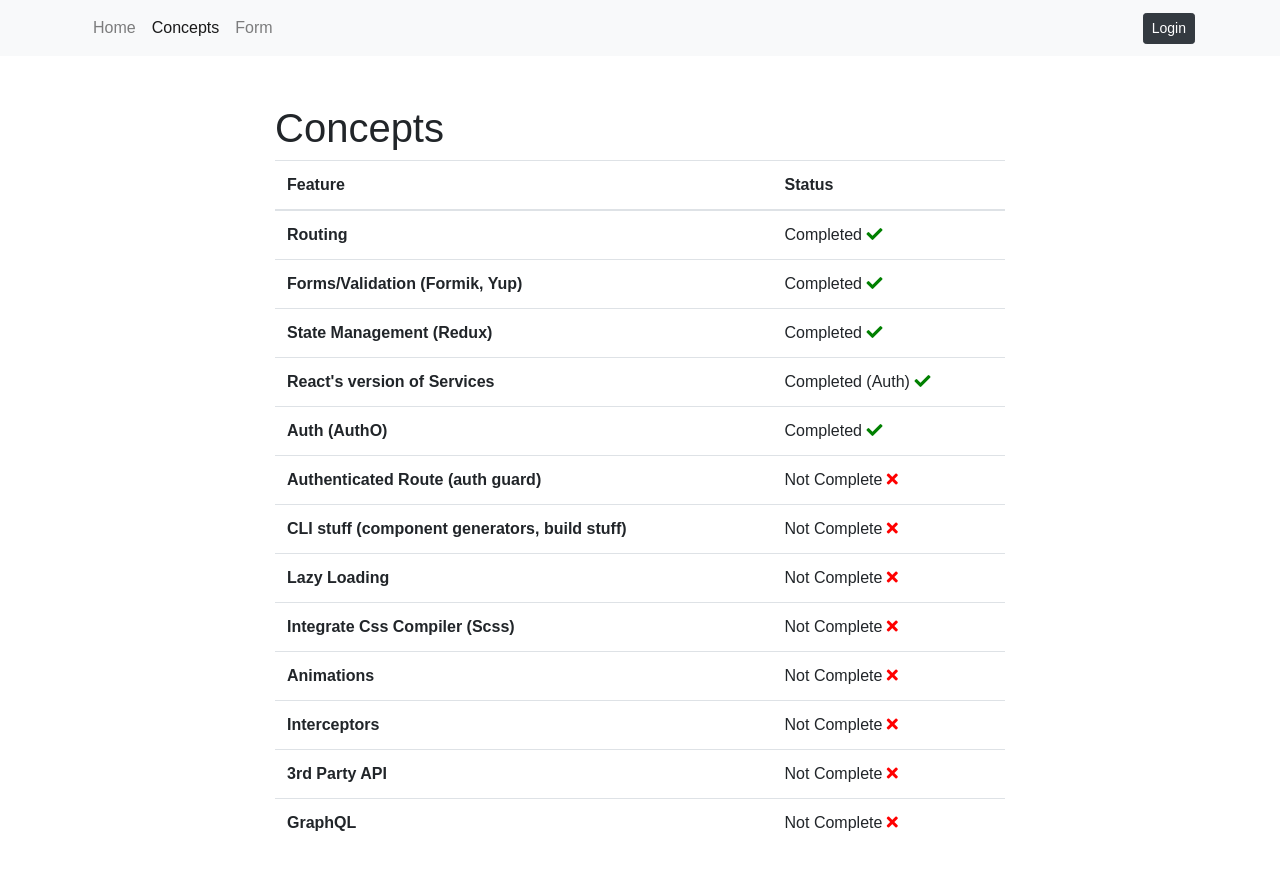
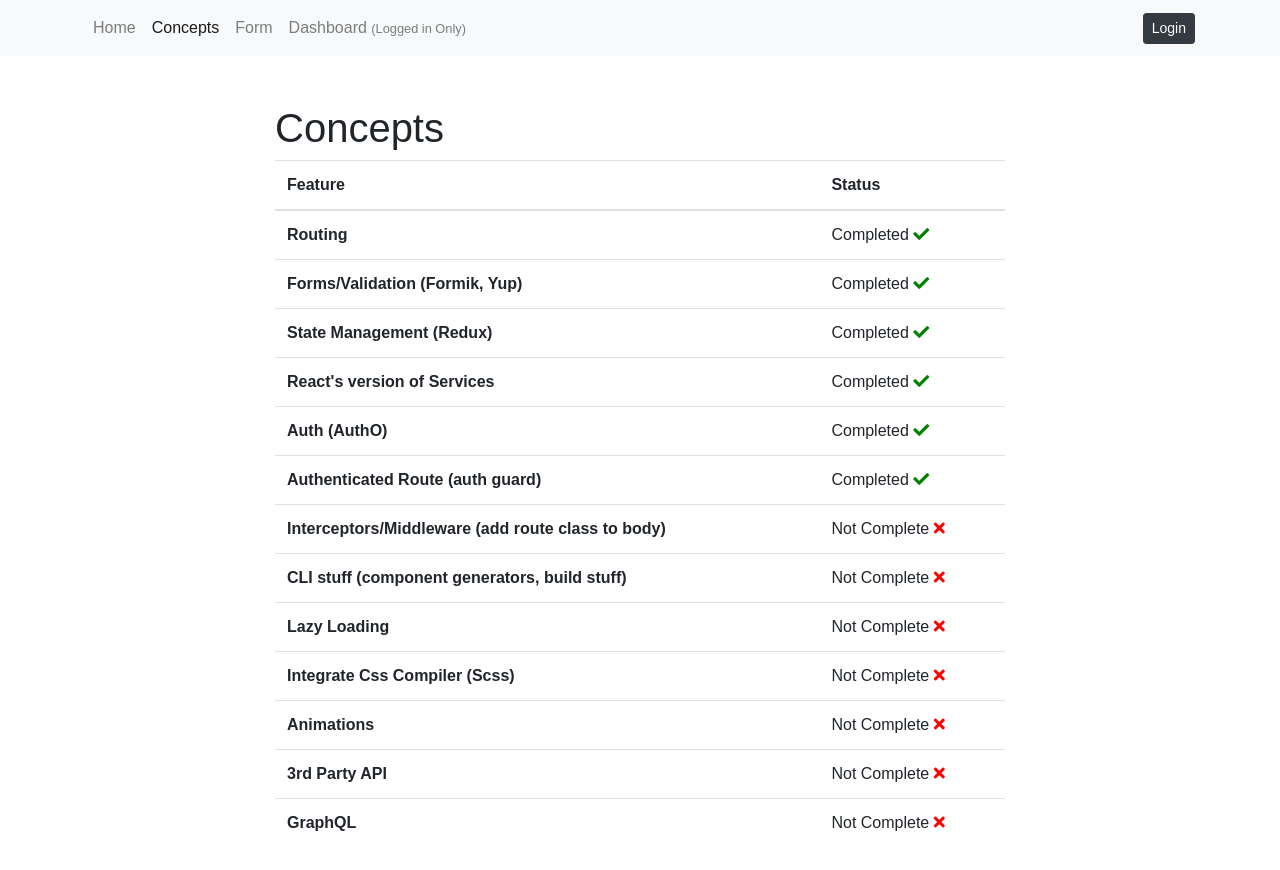
Before and after one commit to jeffharris23/React-Concept, a React (Create React App) app: page /concepts in a window 1280 px wide. Shown: the top 870 px of the page. Built offline with nearby package versions, Linux system fonts and the light colour scheme; what auth0-js would draw is missing.

Commit message:
Protected Route Implemented

```diff
--- a/package.json
+++ b/package.json
@@ -7,6 +7,7 @@
     "auth0-js": "^9.4.2",
     "classnames": "^2.2.5",
     "formik": "^0.11.11",
+    "history": "^4.7.2",
     "lodash": "^4.17.5",
     "mobx": "^4.1.1",
     "react": "^16.3.1",
--- /dev/null
+++ b/src/components/ConceptRow.jsx
@@ -0,0 +1,28 @@
+import React from 'react'
+class ConceptRow extends React.Component {
+    render() {
+      return (
+        <tr>
+            <th scope="row">{ this.props.name }</th>
+
+                {
+                    this.props.status === 'Completed' && (
+                        <td>
+                            Completed <i className="fas fa-check green"></i>
+                        </td>
+                    )
+                }
+                {
+                    this.props.status !== 'Completed' && (
+                        <td>
+                            Not Complete <i className="fas fa-times red"></i>
+                        </td>
+                    )
+                }
+
+        </tr>
+      );
+    }
+  }
+
+  export default ConceptRow;
--- /dev/null
+++ b/src/components/PrivateRoute.jsx
@@ -0,0 +1,30 @@
+import React from 'react'
+import {
+  BrowserRouter as Router,
+  Route,
+  Link,
+  Redirect,
+  withRouter
+} from 'react-router-dom'
+
+
+class PrivateRoute extends React.Component {
+  constructor(props) {
+    super(props);
+    console.log(props);
+  }
+
+
+  render() {
+    return (
+
+    <Route render={(props) => (
+        this.props.auth.isAuthenticated() === true
+        ? <this.props.component {...props} auth={this.props.auth} />
+        : <Redirect to='/login'/>
+    )} />
+    );
+  }
+}
+
+export default PrivateRoute;
--- a/src/pages/Callback.jsx
+++ b/src/pages/Callback.jsx
@@ -7,7 +7,7 @@ class Callback extends React.Component {
     super(props);
 
       if (/access_token|id_token|error/.test(window.location.hash)) {
-        this.props.auth.handleAuthentication();
+        props.auth.handleAuthentication();
       }
   }
 
--- a/src/pages/Concepts.jsx
+++ b/src/pages/Concepts.jsx
@@ -1,4 +1,5 @@
-import * as React from 'react';
+import React from 'react';
+import ConceptRow from '../components/ConceptRow';
 
 class Concepts extends React.Component {
   render() {
@@ -13,60 +14,19 @@ class Concepts extends React.Component {
                 </tr>
               </thead>
               <tbody>
-                <tr>
-                  <th scope="row">Routing</th>
-                  <td>Completed <i className="fas fa-check green"></i></td>
-                </tr>
-                <tr>
-                  <th scope="row">Forms/Validation (Formik, Yup)</th>
-                  <td>Completed <i className="fas fa-check green"></i></td>
-                </tr>
-                <tr>
-                  <th scope="row">State Management (Redux)</th>
-                  <td>Completed <i className="fas fa-check green"></i></td>
-                </tr>
-                <tr>
-                  <th scope="row">React's version of Services</th>
-                  <td>Completed (Auth) <i className="fas fa-check green"></i></td>
-                </tr>
-                <tr>
-                  <th scope="row">Auth (AuthO)</th>
-                  <td>Completed <i className="fas fa-check green"></i></td>
-                </tr>
-                <tr>
-                  <th scope="row">Authenticated Route (auth guard)</th>
-                  <td>Not Complete <i className="fas fa-times red"></i></td>
-                </tr>
-                <tr>
-                  <th scope="row">CLI stuff (component generators, build stuff)</th>
-                  <td>Not Complete <i className="fas fa-times red"></i></td>
-                </tr>
-                <tr>
-                  <th scope="row">Lazy Loading</th>
-                  <td>Not Complete <i className="fas fa-times red"></i></td>
-                </tr>
-                <tr>
-                  <th scope="row">Integrate Css Compiler (Scss)</th>
-                  <td>Not Complete <i className="fas fa-times red"></i></td>
-                </tr>
-                <tr>
-                  <th scope="row">Animations</th>
-                  <td>Not Complete <i className="fas fa-times red"></i></td>
-                </tr>
-
-                <tr>
-                  <th scope="row">Interceptors</th>
-                  <td>Not Complete <i className="fas fa-times red"></i></td>
-                </tr>
-                <tr>
-                  <th scope="row">3rd Party API</th>
-                  <td>Not Complete <i className="fas fa-times red"></i></td>
-                </tr>
-
-                <tr>
-                  <th scope="row">GraphQL</th>
-                  <td>Not Complete <i className="fas fa-times red"></i></td>
-                </tr>
+                <ConceptRow name="Routing" status="Completed"/>
+                <ConceptRow name="Forms/Validation (Formik, Yup)" status="Completed"/>
+                <ConceptRow name="State Management (Redux)" status="Completed"/>
+                <ConceptRow name="React's version of Services" status="Completed"/>
+                <ConceptRow name="Auth (AuthO)" status="Completed"/>
+                <ConceptRow name="Authenticated Route (auth guard)" status="Completed"/>
+                <ConceptRow name="Interceptors/Middleware (add route class to body)" status="Incomplete"/>
+                <ConceptRow name="CLI stuff (component generators, build stuff)" status="Incomplete"/>
+                <ConceptRow name="Lazy Loading" status="Incomplete"/>
+                <ConceptRow name="Integrate Css Compiler (Scss)" status="Incomplete"/>
+                <ConceptRow name="Animations" status="Incomplete"/>
+                <ConceptRow name="3rd Party API" status="Incomplete"/>
+                <ConceptRow name="GraphQL" status="Incomplete"/>
               </tbody>
             </table>
         </div>
--- /dev/null
+++ b/src/pages/Dashboard.jsx
@@ -0,0 +1,22 @@
+import * as React from 'react';
+import { NavLink } from 'react-router-dom';
+
+
+class Dashboard extends React.Component {
+  constructor(props) {
+    super(props);
+
+  }
+
+
+  render() {
+    return (
+      <div className="page">
+        <h1>Dashboard</h1>
+        <p>This is a private page that is only accesible if you're logged in.</p>
+      </div>
+    );
+  }
+}
+
+export default Dashboard;
--- /dev/null
+++ b/src/pages/Login.jsx
@@ -0,0 +1,44 @@
+import * as React from 'react';
+import { NavLink } from 'react-router-dom';
+import LoginBtn from '../shared/login/LoginBtn';
+
+
+class Login extends React.Component {
+  constructor(props) {
+    super(props);
+
+    console.log(props);
+
+  }
+
+
+  render() {
+    return (
+      <div className="page">
+        {
+
+        this.props.auth.isAuthenticated() && (
+            <div>
+                <h1>Logout</h1>
+                <p>Please click link below</p>
+                <LoginBtn auth={this.props.auth} />
+            </div>
+        )
+        }
+        {
+        !this.props.auth.isAuthenticated() && (
+            <div>
+                <h1>Login</h1>
+                <p>Please click link below</p>
+                <LoginBtn auth={this.props.auth} />
+            </div>
+        )
+        }
+
+
+      </div>
+    );
+  }
+}
+
+export default Login;
--- a/src/shared/header/Header.jsx
+++ b/src/shared/header/Header.jsx
@@ -1,6 +1,6 @@
 import * as React from 'react';
 import { NavLink } from 'react-router-dom';
-import Login from '../login/Login';
+import LoginBtn from '../login/LoginBtn';
 import './header.css';
 import { connect } from 'react-redux';
 
@@ -34,9 +34,10 @@ class Header extends React.Component {
                             <NavLink exact to='/' className="nav-item nav-link" activeClassName="active">Home</NavLink>
                             <NavLink exact to='/concepts' className="nav-item nav-link" activeClassName="active">Concepts</NavLink>
                             <NavLink exact to='/form' className="nav-item nav-link" activeClassName="active">Form</NavLink>
+                            <NavLink exact to='/dashboard' className="nav-item nav-link" activeClassName="active">Dashboard <small>(Logged in Only)</small></NavLink>
                         </div>
                     </div>
-                    <Login auth={this.props.auth}/>
+                    <LoginBtn auth={this.props.auth}/>
                 </div>
             </nav>
         );
--- a/src/shared/login/Login.jsx
+++ b/src/shared/login/LoginBtn.jsx
@@ -2,7 +2,7 @@ import * as React from 'react';
 import './login.css';
 
 
-class Login extends React.Component {
+class LoginBtn extends React.Component {
     auth;
   constructor(props) {
     super(props);
@@ -38,4 +38,4 @@ class Login extends React.Component {
   }
 }
 
-export default Login;
+export default LoginBtn;
--- a/src/shared/main/Main.jsx
+++ b/src/shared/main/Main.jsx
@@ -4,7 +4,10 @@ import Home from '../../pages/Home';
 import Concepts from '../../pages/Concepts';
 import Form from '../../pages/Form';
 import Callback from '../../pages/Callback';
+import Dashboard from '../../pages/Dashboard';
+import Login from '../../pages/Login';
 import history from '../../history';
+import PrivateRoute from '../../components/PrivateRoute';
 
 
 
@@ -21,6 +24,8 @@ class Main extends React.Component {
                             <Route exact path='/' component={Home}  />
                             <Route exact path='/concepts' component={Concepts}  />
                             <Route exact path='/form' component={Form}  />
+                            <Route path="/login" render={()=><Login auth={this.props.auth}/>}/>
+                            <PrivateRoute path='/dashboard' component={Dashboard} auth={this.props.auth}/>
                             <Route path="/callback" render={()=><Callback auth={this.props.auth}/>}/>
                         </Switch>
                     </div>
```
